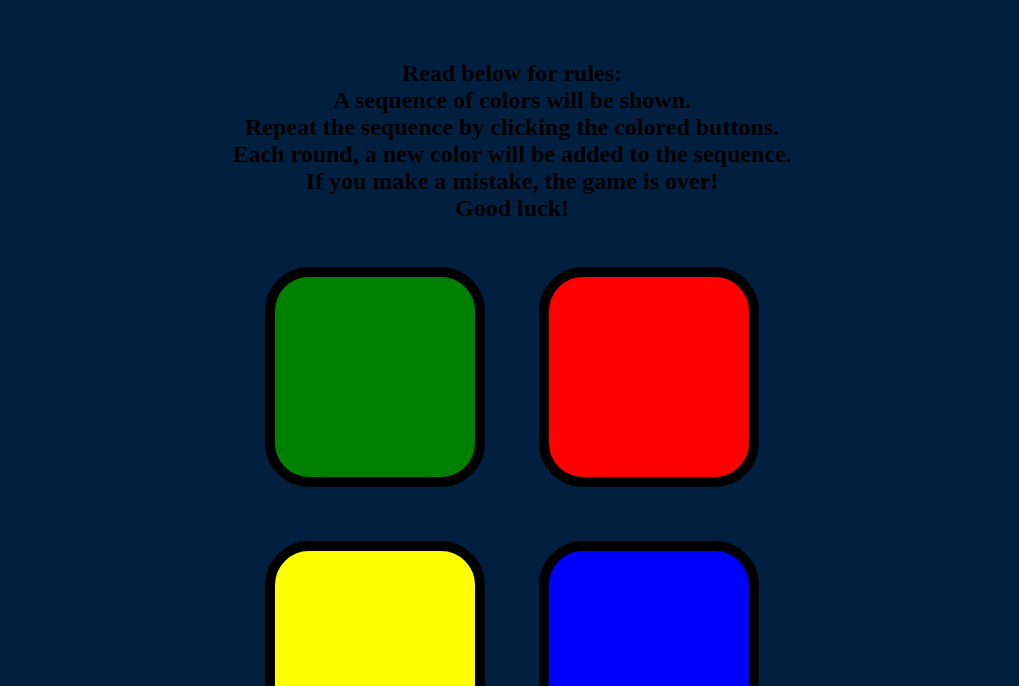
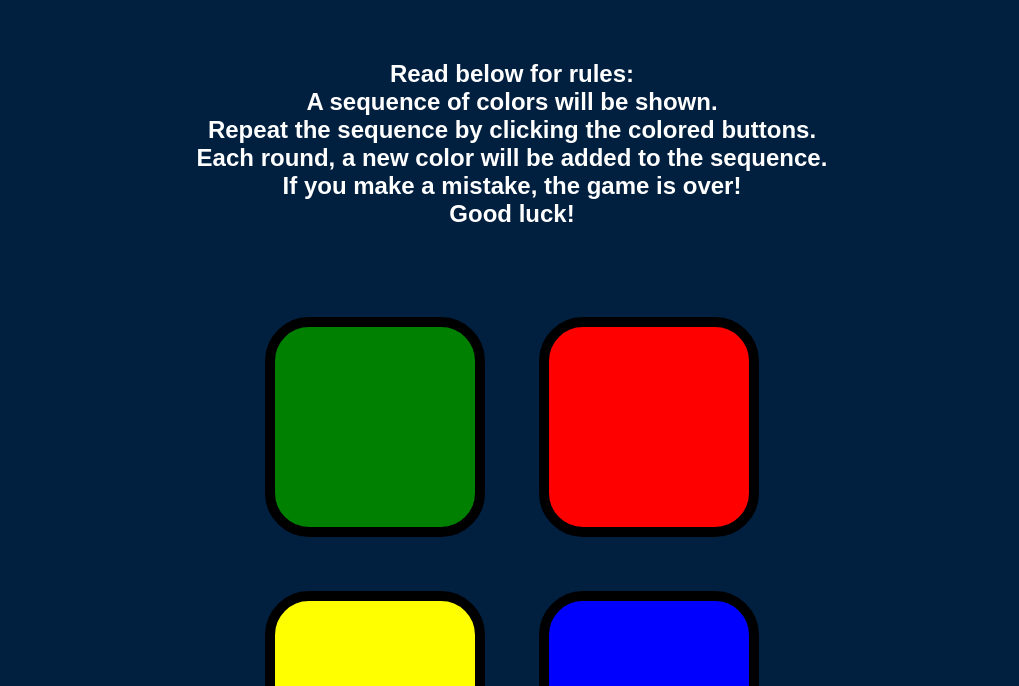
Before and after one commit to GH-BCooper/Simon_Game, a plain HTML site: page index.html in a window 1280 px wide. Shown: the part 114-800 px from the top of the page, without its empty margins (128-1147 px from the left). Drawn offline with nearby package versions, Linux system fonts and the light colour scheme.

Commit message:
Changed colour of the h2 instructions

```diff
--- a/styles.css
+++ b/styles.css
@@ -1,6 +1,12 @@
 body {
   text-align: center;
   background-color: #011F3F;
+}
+
+h2 {
+  color: white;
+  font-family: 'Arial', sans-serif;
+  margin:  5%;
 }
 
 #level-title {
```
